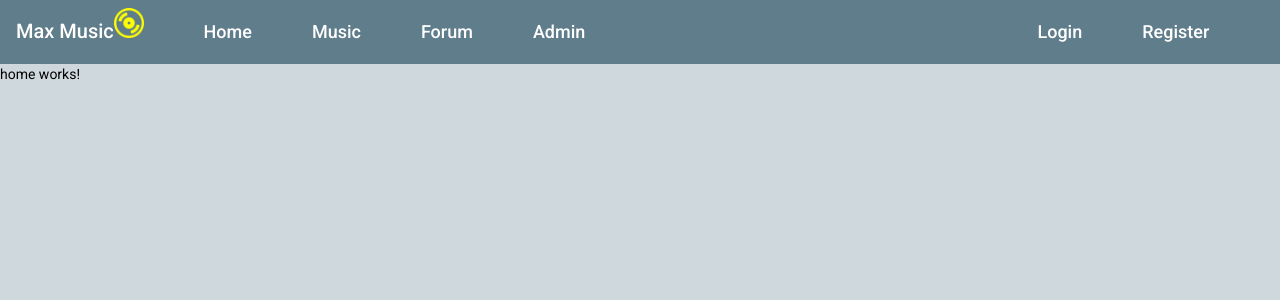
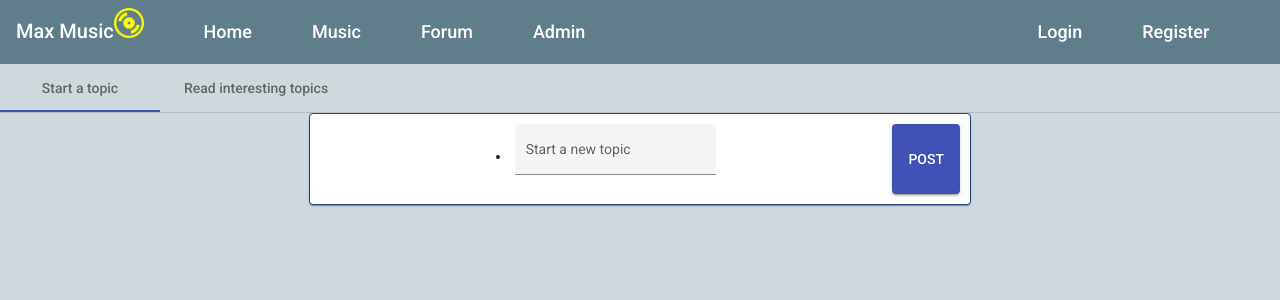
Before and after one commit to TamaraKaradjinovic/music-max-projekat, an Angular app in the folder frontend/: page /forum in a window 1280 px wide. Shown: the top 300 px of the page. Built offline with nearby package versions, Linux system fonts and the light colour scheme.

Commit message:
[feat] new forum topic

```diff
--- a/frontend/src/app/app-routing.module.ts
+++ b/frontend/src/app/app-routing.module.ts
@@ -4,11 +4,13 @@ import { HomeComponent } from './components/home/home.component';
 import { LoginComponent } from './components/login/login.component';
 import { MusicComponent } from './components/music/music.component';
 import { RegistrationComponent } from './components/registration/registration.component';
+import { ForumComponent } from './components/forum/forum.component';
 
 const routes: Routes = [
   { path: 'login', component: LoginComponent },
   { path: 'registration', component: RegistrationComponent },
   { path: 'music', component: MusicComponent },
+  { path: 'forum', component: ForumComponent },
 
   { path: '**', component: HomeComponent }
 ];
--- /dev/null
+++ b/frontend/src/app/components/forum/forum.component.css
@@ -0,0 +1,17 @@
+.topic-card {
+  margin: auto;
+  width: 50%;
+  border: 1px solid rgb(36, 71, 130);
+  padding: 10px;
+  }
+
+  .topic-form {
+    margin: auto;
+  width: 50%;
+  border: 1px solid  rgb(36, 71, 130);
+  padding: 10px;
+  }
+
+  .topic-full-width {
+    width: 100%;
+  }
--- /dev/null
+++ b/frontend/src/app/components/forum/forum.component.html
@@ -0,0 +1,48 @@
+<mat-tab-group headerPosition="above" >
+
+
+    <mat-tab label="Start a topic" layout="row" layout-align="center center">
+      <div class="mat-card-content">
+        <mat-card class="topic-card">
+          <mat-card-title-group>
+            <li>
+              <mat-form-field appearance="fill">
+                <mat-label>Start a new topic</mat-label>
+                <input matInput [(ngModel)]="topic">
+              </mat-form-field>
+            </li>
+            <button mat-raised-button type="submit" color="primary">POST</button>
+          </mat-card-title-group>
+          <mat-card-content>
+            {{topic}}
+          </mat-card-content>
+        </mat-card>
+      </div>
+
+
+    </mat-tab>
+
+  <mat-tab label="Read interesting topics">
+
+    <div class="mat-card-content">
+      <mat-card class="topic-card">
+    <form class="topic-form">
+      <mat-form-field class="example-full-width" appearance="fill">
+        <mat-label>Topic</mat-label>
+        <input matInput placeholder="topic" value="{{topic}}">
+      </mat-form-field>
+
+      <mat-form-field class="topic-full-width" appearance="fill">
+        <mat-label>Leave a comment</mat-label>
+        <textarea matInput placeholder="Ex. It makes me feel..."></textarea>
+      </mat-form-field>
+
+      <button mat-raised-button type="submit" color="primary">ANSWER</button>
+    </form>
+
+    </mat-card>
+    </div>
+
+  </mat-tab>
+
+</mat-tab-group>
--- /dev/null
+++ b/frontend/src/app/components/forum/forum.component.ts
@@ -0,0 +1,21 @@
+import { Component, OnInit } from '@angular/core';
+
+
+
+@Component({
+  selector: 'app-forum',
+  templateUrl: './forum.component.html',
+  styleUrls: ['./forum.component.css']
+})
+export class ForumComponent implements OnInit {
+
+  constructor() { }
+
+  topic : string | undefined;
+
+  ngOnInit(): void {
+  }
+
+  post(){}
+
+}
```
Also changed, not shown: frontend/src/app/app.module.ts (+7 -1 lines), 1 other file (tests, documents, lock files or other folders).
